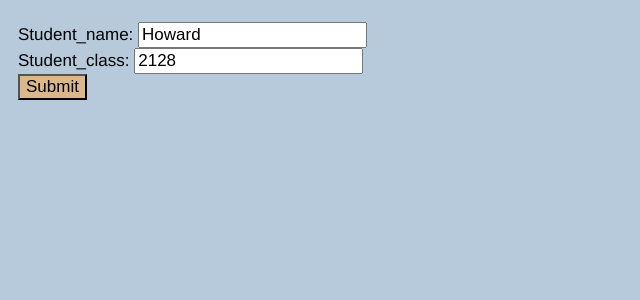
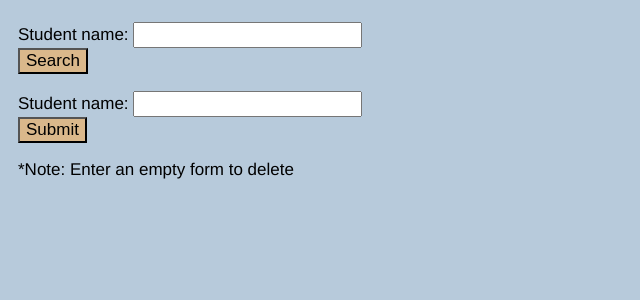
Before and after one commit to fallendynasty/Restia_capstone-project, a Flask app: page /edit/student-club_membership in a window 1280 px wide. Shown: the part 67-367 px from the top of the page, without its empty margins (0-640 px from the left). Run offline with Flask 2, Linux system fonts and the light colour scheme.

Commit message:
changed the add page; experimenting with page_type cus idk

```diff
--- a/main.py
+++ b/main.py
@@ -19,7 +19,8 @@ def view(form):
         return render_template('view_activity.html')
 
     if form == 'class':
-        return render_template('view_class.html')
+        return render_template('view_class.html',
+                              page_type='confirm')
 
     else:
         return render_template('view_student.html')
@@ -42,7 +43,7 @@ def edit(form):
     goes to form for editing, post request so that changes can be sent to database
     '''
     if form == 'student-club_membership':
-        return render_template('edit_student-club_membership.html')
+        return render_template('edit_student-club_membership.html', page_type='confirm')
 
     else:
         return render_template('edit_student-activity_participation.html')
--- a/templates/add_activity.html
+++ b/templates/add_activity.html
@@ -11,10 +11,7 @@
         <form action="?action" method="post" class="form_styles">
             <label for="activity_name">Name of Activity:</label>
             <input type="text" id="activity_name" name="activity_name" value=""><br/><br/>
-            <label for="student_name">Student Name:</label>
-            <input type="text" id="student_name" name="student_name" value=""><br/><br/>
-            <label for="student_class">Student Class:</label>
-            <input type="text" id="student_class" name="student_class" value=""><br/><br/>
+
             <input style="background-color: #DAB88B; font-size: 17px;" type="submit" value="Submit">
         </form>
     </body>
--- a/templates/add_club.html
+++ b/templates/add_club.html
@@ -11,10 +11,6 @@
         <form action="/add/club?add" method="post" class="form_styles">
             <label for="club_name">Name of Club:</label>
             <input type="text" id="club_name" name="club_name" value=""><br/><br/>
-            <label for="student_name">Student Name:</label>
-            <input type="text" id="student_name" name="student_name" value=""><br/><br/>
-            <label for="student_class">Student Class:</label>
-            <input type="text" id="student_class" name="student_class" value=""><br/><br/>
             <input style="background-color: #DAB88B; font-size: 17px;" type="submit" value="Submit">
         </form>
     </body>
--- a/templates/edit_student-club_membership.html
+++ b/templates/edit_student-club_membership.html
@@ -10,40 +10,28 @@
         </div><br/>
 
         <form class="form_styles">
-            {% for name, value in [("student_name","Howard"),("student_class",2128)] %}
-            <label for="{{ name }}">{{ name|title }}:</label>
+            <label for="student">Student name:</label>
             <input style="font-size:17px;"
-                id="{{ name }}"
                 type="text"
-                name="{{ name }}"
-                value="{{ value }}"
-            />
-            <br/>
-            {% endfor %}
+                id="student"
+                name="student_name"
+                value=""></br>
+            <input  style="background-color: #DAB88B; font-size: 17px;" type="submit" value="Search">
+        </form>
+
+        <form class="form_styles">
+            <label for="student">Student name:</label>
+            <input style="font-size:17px;"
+                type="text"
+                id="student"
+                name="student_name"
+                value="{{student_name}}">
+             <br/>
 
             <input style="background-color: #DAB88B; font-size: 17px;" type="submit" value="Submit">
+            <p>*Note: Enter an empty form to delete</p>
 
-         </form>
-
-
-        <!--
-        <table style="padding-left:10px; border-collapse: collapse; width: 100%;">
-            <tr>
-                <th style = "padding:8px; border: 2px solid black;">Student Name</th>
-                <th style = "padding:8px; border: 2px solid black;">Student Class</th>
-                <th style = "padding:8px; border: 2px solid black;">Student Club(s)</th>
-                <th style = "padding:8px; border: 2px solid black;">Delete?</th>
-            </tr>
-
-            <tr>
-                <td style = "padding:8px; border: 2px solid black;">{{name}}</td>
-                <td style = "padding:8px; border: 2px solid black;">{{class}}</td>
-                <td style = "padding:8px; border: 2px solid black;">{{club}}</td>
-                <td style = "padding:8px; border: 2px solid black; text-align: center;"><input type="checkbox" name="" value="" </td>
-            </tr>
-        </table>
-        -->
+            </form>
 
     </body>
-
 </html>
```
